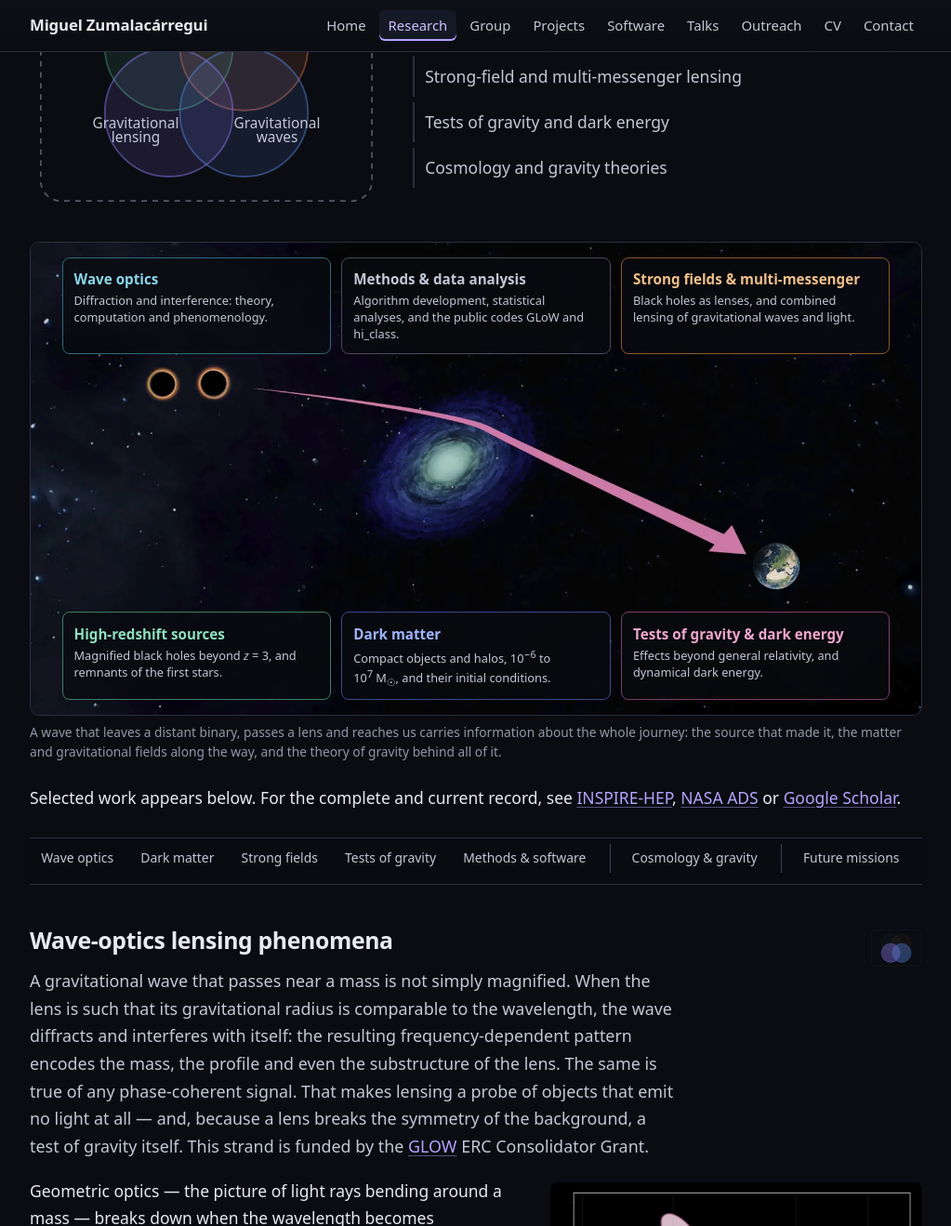
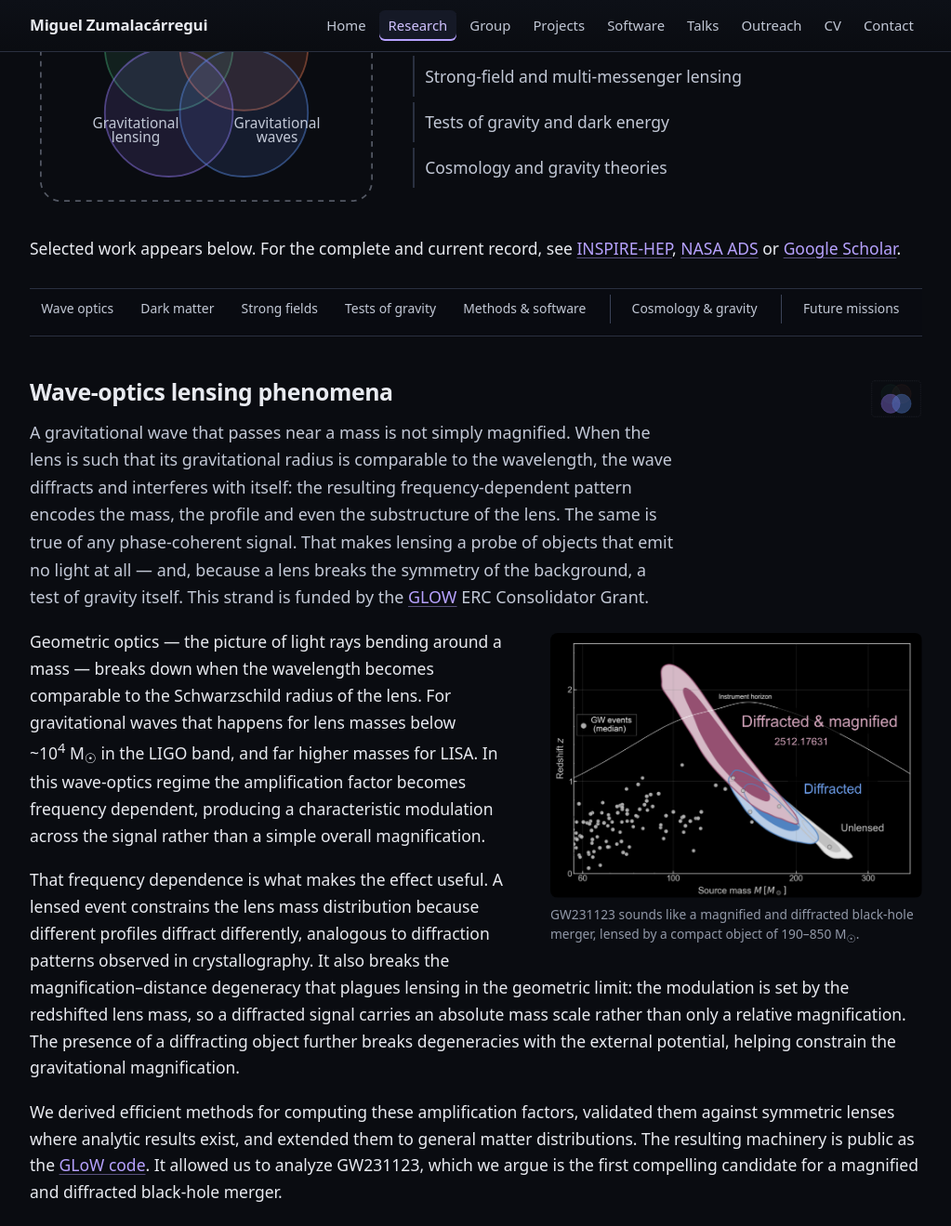
Before and after one commit to miguelzuma/miguelzuma.github.io, a Jekyll site: the page built from research.html, in a window 1280 px wide and 1400 px high, scrolled down 571 px, cut to the strip 0-1319 px from the top of the window. Shown: the whole strip at 93% size, without its empty margins (128-1151 px from the left). Built offline with Jekyll 4.4.1, drawn with Linux system fonts in a browser that asks for light colours.

Commit message:
Drop the source–lens–observer diagram: it presents GLOW-ERC now
The rosette carries the page's overview role; the skymap figure, its
card overlay and CSS, and the two image files move on to the GLOW
project site.

Co-Authored-By: Claude Fable 5 <noreply@anthropic.com>
Claude-Session: https://claude.ai/code/session_01E2ZbXszK9qt9svKVxU5Yrt

```diff
--- a/assets/css/main.css
+++ b/assets/css/main.css
@@ -1155,105 +1155,6 @@ h2 + .stage-heading { margin-top: 1.2rem; }
 	.subnav { display: none; }
 }
 
-/* ---- Sky map: source, lens, observer --------------------------------- */
-
-.skymap { margin: 2rem 0 1.5rem; }
-
-.skymap-frame {
-	position: relative;
-	border: 1px solid var(--border);
-	border-radius: var(--radius);
-	overflow: hidden;
-	background: #05070c;
-}
-
-.skymap img {
-	display: block;
-	width: 100%;
-	height: auto;
-}
-
-.skymap-cards {
-	display: grid;
-	grid-template-columns: repeat(3, 1fr);
-	gap: 0.7rem;
-	position: absolute;
-	left: 3.5%;
-	right: 3.5%;
-}
-
-/* Both rows share the three-column track, which puts the bottom cards under
-   the source, the lens and the observer respectively. */
-.skymap-cards-top    { top: 1rem; }
-.skymap-cards-bottom { bottom: 1rem; }
-
-.skymap-card {
-	display: block;
-	padding: 0.65rem 0.75rem;
-	border: 1px solid var(--tint, var(--border-strong));
-	border-radius: 8px;
-	background: rgba(10, 12, 17, 0.72);
-	-webkit-backdrop-filter: blur(4px);
-	backdrop-filter: blur(4px);
-	color: var(--text);
-	text-decoration: none;
-	transition: background 0.15s ease, border-color 0.15s ease;
-}
-
-a.skymap-card:hover,
-a.skymap-card:focus-visible {
-	background: rgba(10, 12, 17, 0.88);
-	border-color: var(--tint-strong, var(--accent));
-}
-
-.skymap-card strong {
-	display: block;
-	margin-bottom: 0.15rem;
-	font-size: 0.95rem;
-	color: var(--tint-strong, var(--accent-strong));
-}
-
-.skymap-card > span {
-	display: block;
-	font-size: 0.8rem;
-	line-height: 1.4;
-	color: var(--text-soft);
-}
-
-/* Keep a hyphenated term from splitting across lines in a narrow column. */
-.skymap-card strong span { white-space: nowrap; }
-
-.skymap-card.tint-source  { --tint: #3f7f68; --tint-strong: #8fe0c0; }
-.skymap-card.tint-wave    { --tint: #2f6a7d; --tint-strong: #8ad6e8; }
-.skymap-card.tint-methods { --tint: #4a4a5e; --tint-strong: #c2c8d6; }
-.skymap-card.tint-lens    { --tint: #3a4a8c; --tint-strong: #9fb4ff; }
-.skymap-card.tint-strong  { --tint: #8a5a2a; --tint-strong: #f0c08a; }
-.skymap-card.tint-grav    { --tint: #7a3f66; --tint-strong: #f0a6cd; }
-
-/* Four columns need the full measure. Below it, drop the cards out of the
-   picture and let them sit underneath in two columns, then one. */
-@media (max-width: 940px) {
-	.skymap-frame { border: 0; border-radius: 0; background: none; }
-
-	.skymap img {
-		border: 1px solid var(--border);
-		border-radius: var(--radius);
-	}
-
-	.skymap-cards {
-		position: static;
-		grid-template-columns: repeat(2, 1fr);
-		gap: 0.8rem;
-		margin-top: 0.8rem;
-	}
-
-	.skymap-card { background: var(--bg-card); }
-}
-
-@media (max-width: 620px) {
-	.skymap-cards { grid-template-columns: 1fr; }
-}
-
 /* ---- Motion ---------------------------------------------------------- */
 
 @media (prefers-reduced-motion: reduce) {
--- a/research.html
+++ b/research.html
@@ -53,59 +53,6 @@ sections:
   </ul>
 </div>
 
-<figure class="skymap">
-  <div class="skymap-frame">
-  <picture>
-    <source srcset="{{ '/imgs/source_lens_observer.webp' | relative_url }}" type="image/webp">
-    <img src="{{ '/imgs/source_lens_observer.jpg' | relative_url }}"
-         alt="A binary black hole at left, a galaxy at center and the Earth at right. An arrow traces a gravitational wave from the binary, bending as it passes the galaxy, on to the Earth."
-         width="1600" height="850">
-  </picture>
-  <!-- Top row: how the work is done. Bottom row is positioned so each card
-       sits under what it refers to — sources, lens, observer. -->
-  <div class="skymap-cards skymap-cards-top">
-    <a class="skymap-card tint-wave" href="#lensing-waves">
-      <strong>Wave optics</strong>
-      <span>Diffraction and interference: theory, computation and
-      phenomenology.</span>
-    </a>
-    <a class="skymap-card tint-methods" href="#methods">
-      <strong>Methods &amp; data analysis</strong>
-      <span>Algorithm development, statistical analyses, and the public codes
-      GLoW and hi_class.</span>
-    </a>
-    <a class="skymap-card tint-strong" href="#strong-field">
-      <strong>Strong fields &amp; <span>multi-messenger</span></strong>
-      <span>Black holes as lenses, and combined lensing of gravitational waves
-      and light.</span>
-    </a>
-  </div>
-  <div class="skymap-cards skymap-cards-bottom">
-    <!-- TODO: repoint at #high-redshift once that section exists. -->
-    <a class="skymap-card tint-source" href="#lensing-waves">
-      <strong>High-redshift sources</strong>
-      <span>Magnified black holes beyond <em>z</em>&nbsp;=&nbsp;3, and remnants
-      of the first stars.</span>
-    </a>
-    <a class="skymap-card tint-lens" href="#dark-matter">
-      <strong>Dark matter</strong>
-      <span>Compact objects and halos, 10<sup>&minus;6</sup> to
-      10<sup>7</sup>&nbsp;M<sub>&#9737;</sub>, and their initial
-      conditions.</span>
-    </a>
-    <a class="skymap-card tint-grav" href="#tests-of-gravity">
-      <strong>Tests of gravity &amp; <span>dark energy</span></strong>
-      <span>Effects beyond general relativity, and dynamical dark energy.</span>
-    </a>
-  </div>
-  </div>
-  <figcaption>
-    A wave that leaves a distant binary, passes a lens and reaches us carries
-    information about the whole journey: the source that made it, the matter
-    and gravitational fields along the way, and the theory of gravity behind
-    all of it.
-  </figcaption>
-</figure>
 
 <p>
   Selected work appears below. For the complete and current record, see
```
Also changed, not shown: imgs/source_lens_observer.jpg (deleted), imgs/source_lens_observer.webp (deleted).
